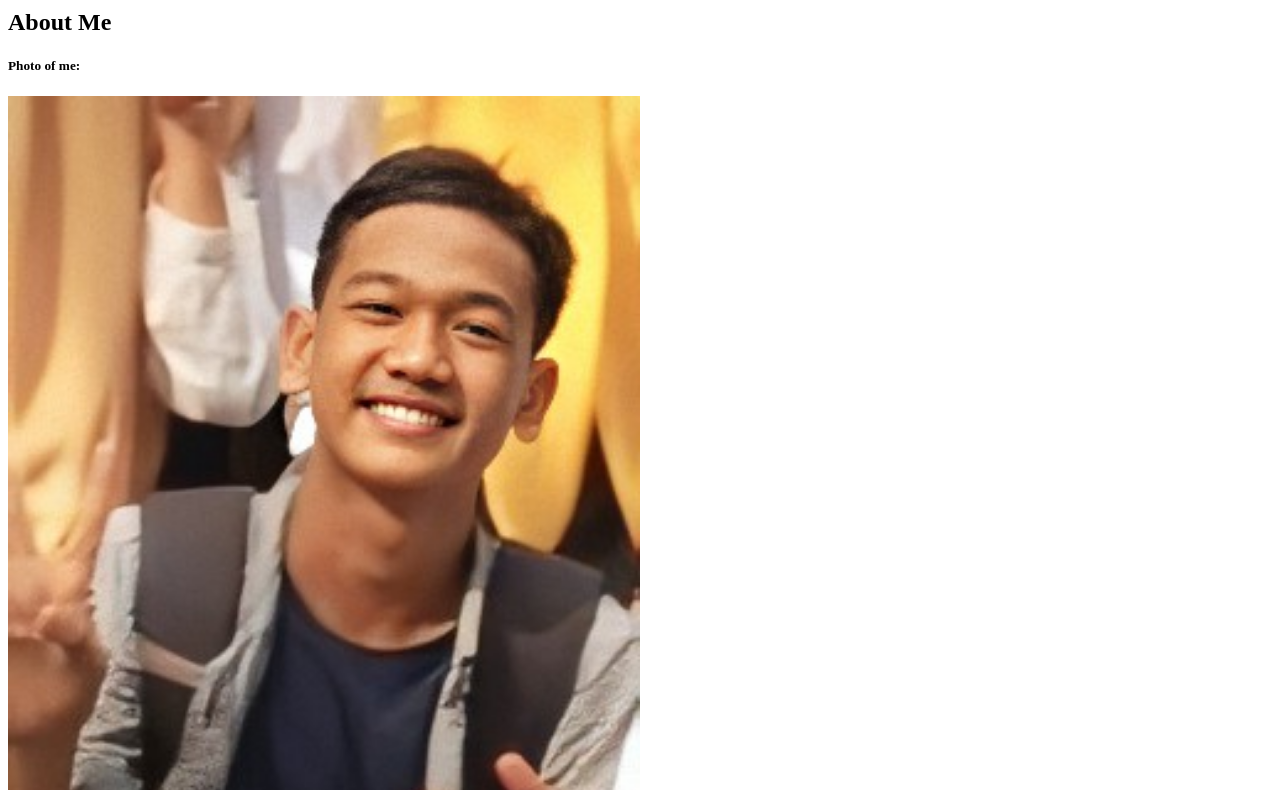
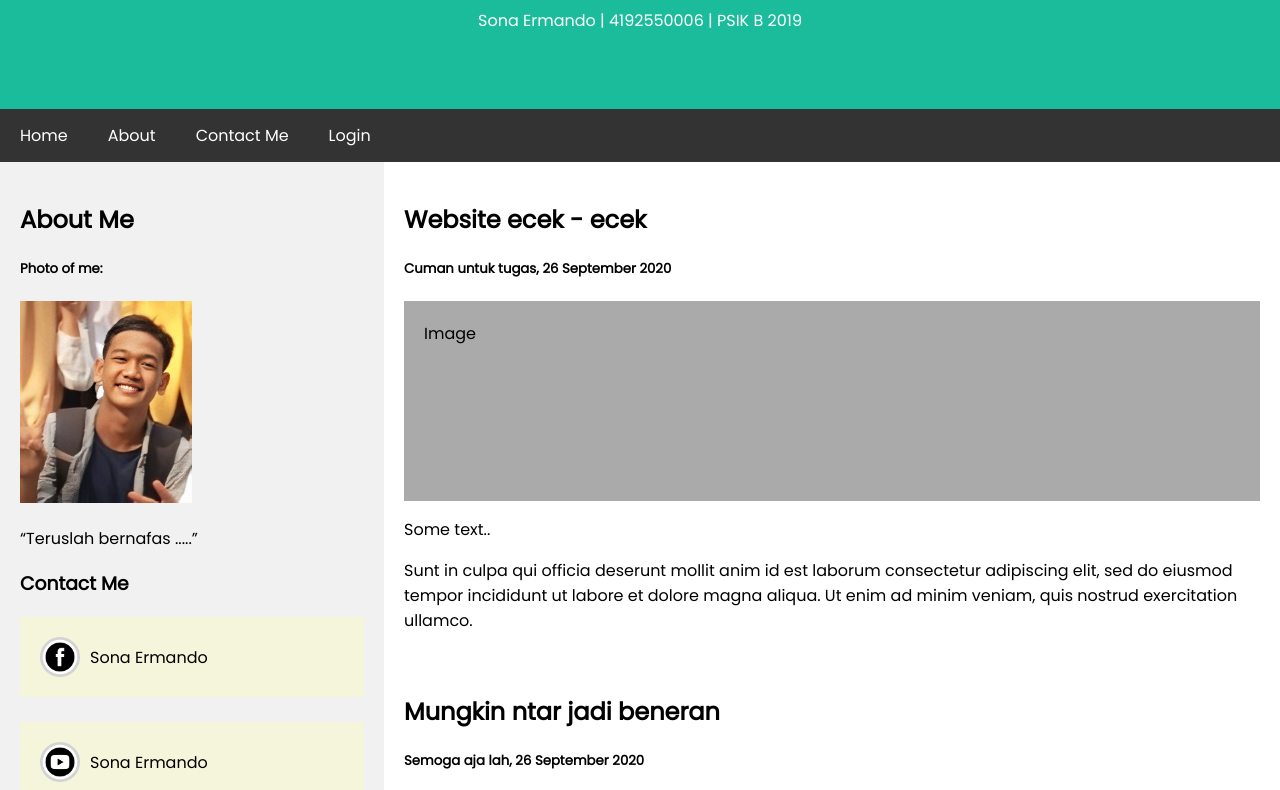
Before and after one commit to sonex23/TugasPakInsan, a plain HTML site: page index.html in a window 1280 px wide. Shown: the part 143-933 px from the top of the page. Drawn offline with Linux system fonts and the light colour scheme.

Commit message:
Update index.html

```diff
--- a/index.html
+++ b/index.html
@@ -5,7 +5,7 @@
     <title>Sona Ermando</title>
     <meta charset="UTF-8">
     <meta name="viewport" content="width=device-width, initial-scale=1">
-    <link href="style.css" rel="stylesheet" type="css">
+    <link rel="stylesheet" href="./style.css">
     <link href="https://fonts.googleapis.com/css2?family=Poppins" rel="stylesheet">
     <style>
         @media screen and (max-width: 700px) {
```
